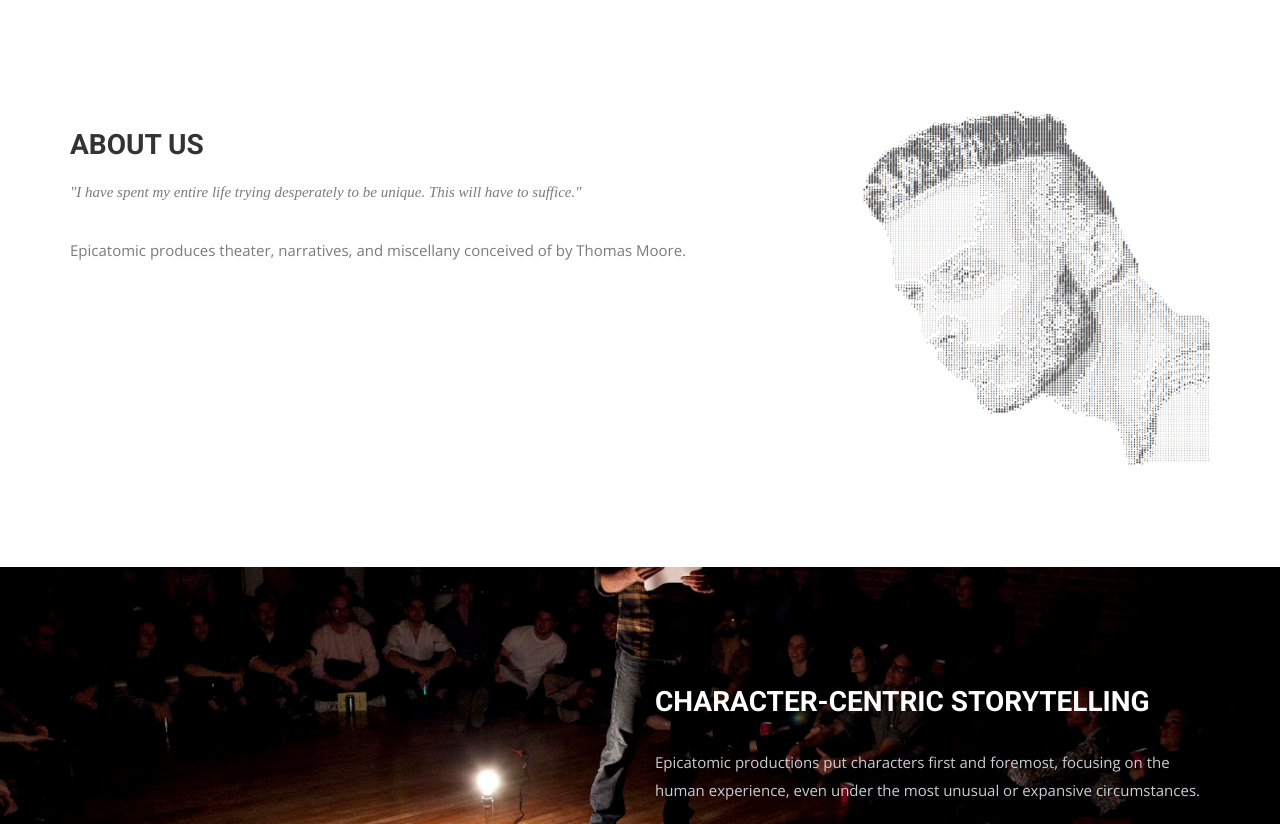
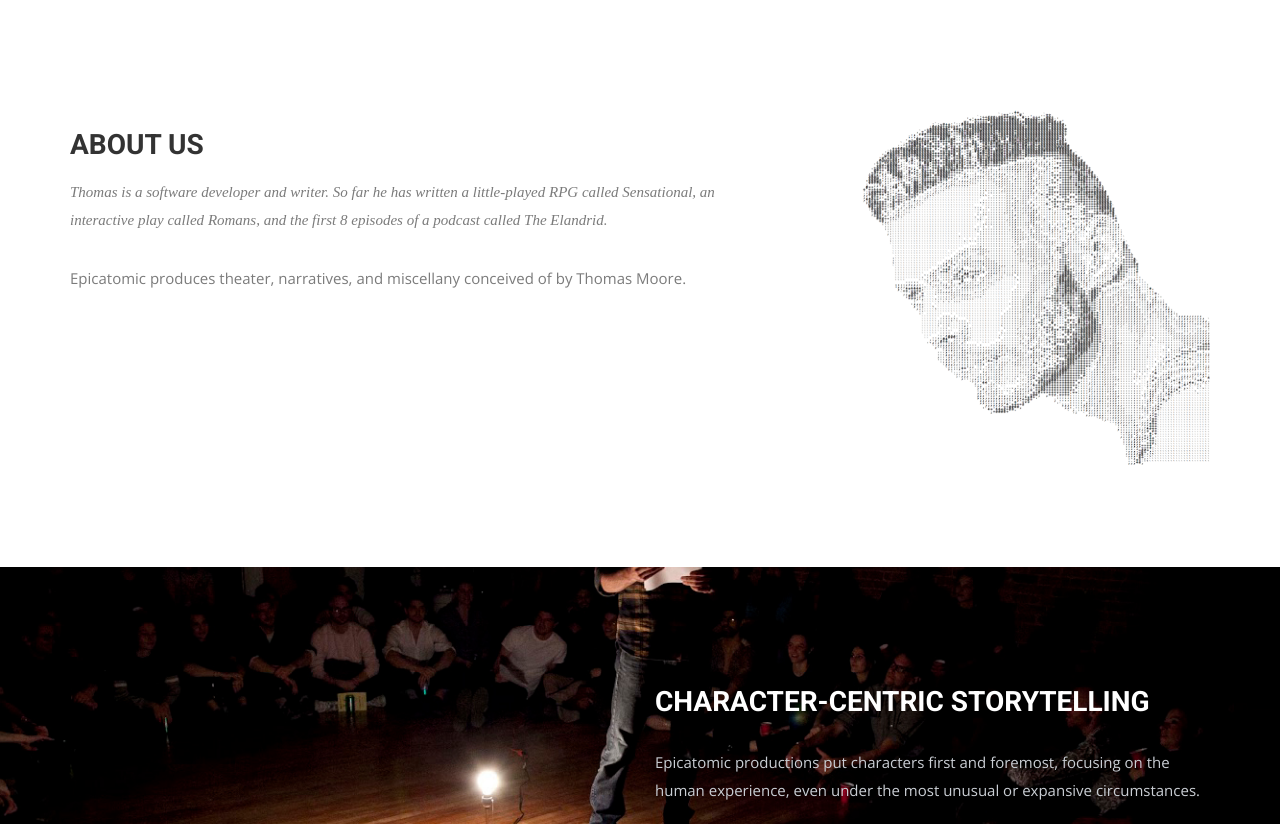
Before and after one commit to thomascmost/epicatomic, a Jekyll site: the page built from index.html, in a window 1280 px wide and 900 px high, scrolled down 723 px, cut to the strip 76-900 px from the top of the window. Built offline with Jekyll 4.4.1, drawn with Linux system fonts in a browser that asks for light colours; nearby versions of some CDN libraries; some web fonts are replaced.

Commit message:
wording change

```diff
--- a/index.html
+++ b/index.html
@@ -26,8 +26,9 @@
           <div class="section-title">
             <h2>About Us</h2>
             <p>
-              "I have spent my entire life trying desperately to be unique.
-              This will have to suffice."
+              Thomas is a software developer and writer. So far he has written a little-played RPG called
+              <em>Sensational</em>, an interactive play called <em>Romans</em>, and the first 8 episodes
+              of a podcast called <em>The Elandrid</em>.
             </p>
           </div>
           <p>
```
